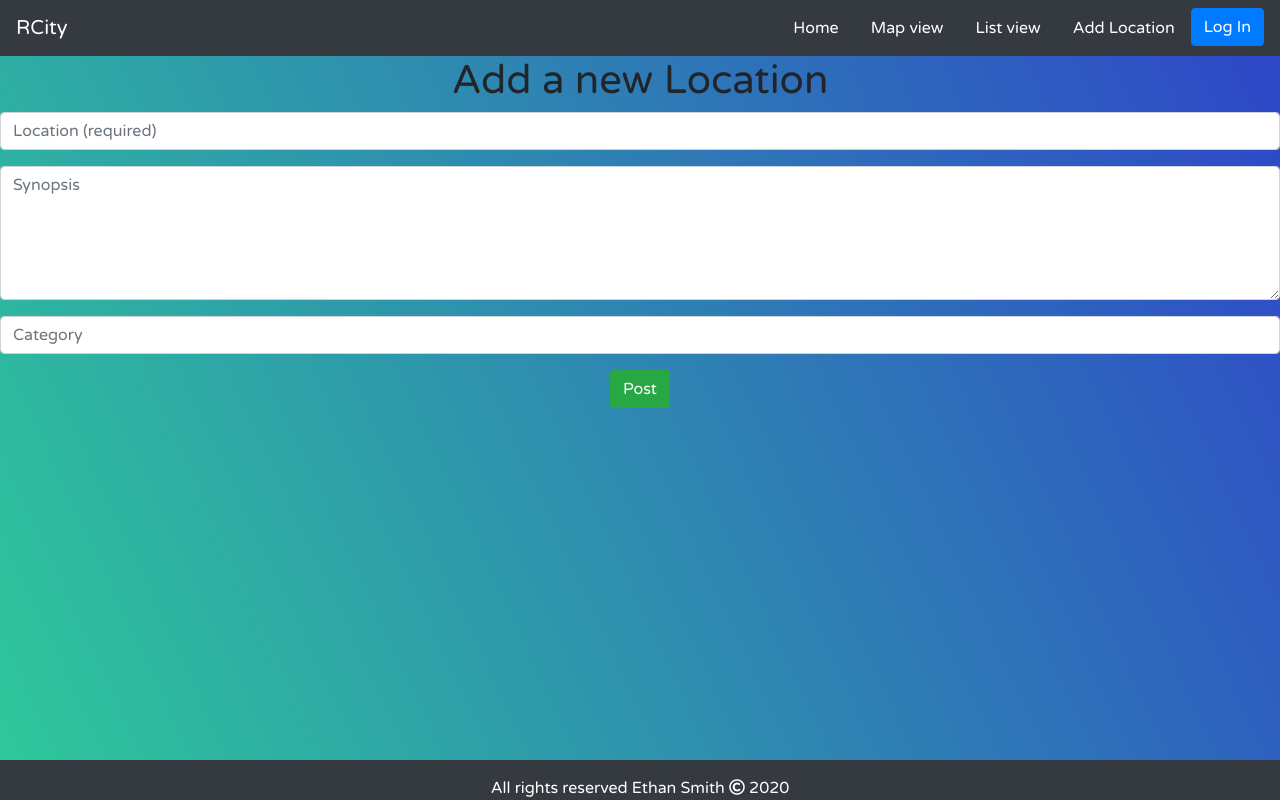
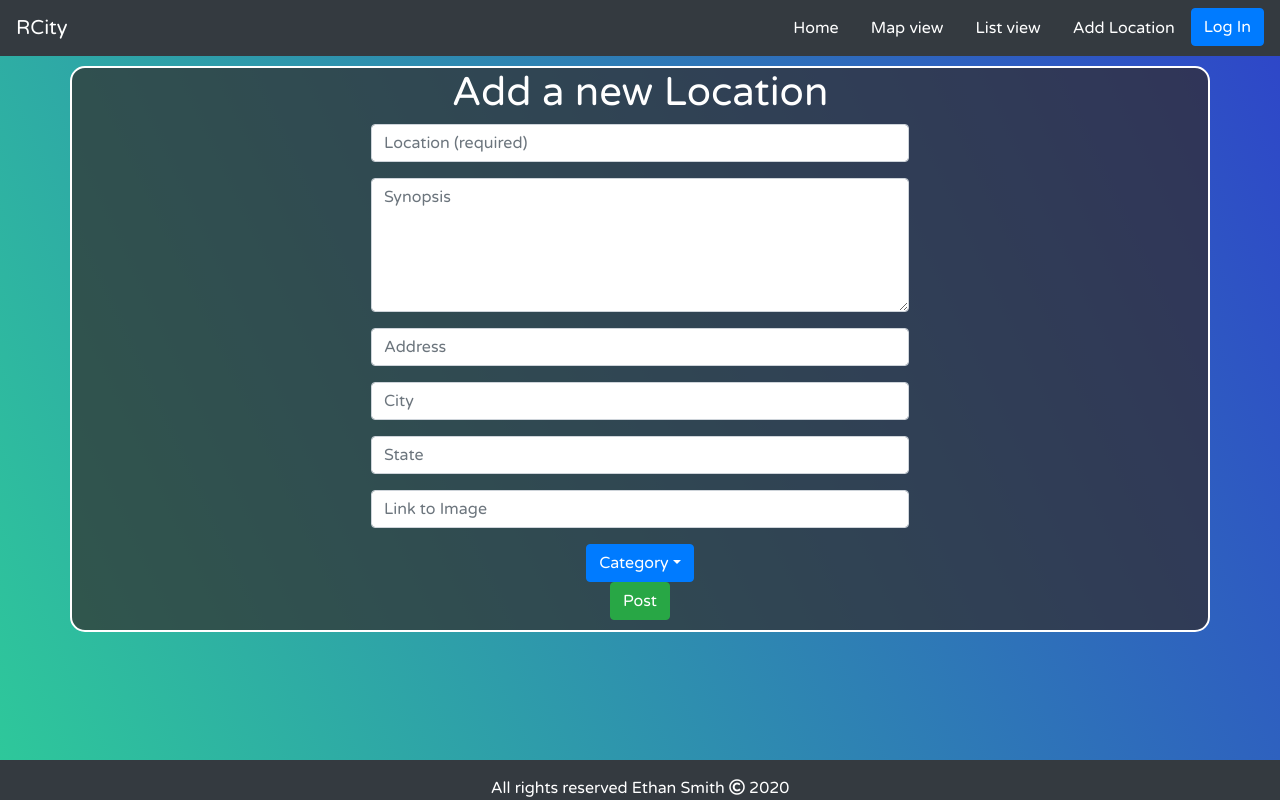
Before and after one commit to ejsmith13/city_app, a React (Create React App) app in the folder client/: page /add in a window 1280 px wide. Built offline with nearby package versions, Linux system fonts and the light colour scheme; no server answers; what google-maps-react would draw is missing.

Commit message:
added ability to get coordinates from address fields

```diff
--- a/client/src/App.css
+++ b/client/src/App.css
@@ -99,3 +99,12 @@
   width: fit-content;
   margin: auto;
 }
+
+.input-container{
+  width: 25%;
+  margin: 10px auto;
+  border-radius: 15px;
+  background-color: rgb(49, 44, 44, 0.7);
+  border: 2px white solid;
+
+}
--- a/client/src/pages/createNew.js
+++ b/client/src/pages/createNew.js
@@ -1,31 +1,86 @@
 import React, { useState } from "react";
 import { Input, TextArea, FormBtn } from "../components/Form";
 import API from "../utils/API";
+import { Dropdown } from "react-bootstrap";
 
 function NewLocation() {
   const [formObject, setFormObject] = useState({});
+  const [coordinates, setCoordinates] = useState({});
 
   function handleInputChange(event) {
     const { name, value } = event.target;
     setFormObject({ ...formObject, [name]: value });
   }
 
-  function handleFormSubmit(event) {
-    event.preventDefault();
+  function getLatLng() {
 
+  }
+
+  function post() {
+    console.log(coordinates);
     API.saveLocation({
       name: formObject.location,
       category: formObject.category,
       synopsis: formObject.synopsis,
+      image: formObject.image,
+      position: { lat: coordinates.lat, lng: coordinates.lng },
     })
-      // .then((res) => loadBooks())
-      .then(alert("success"))
+      .then(() =>
+        setFormObject({
+          location: "",
+          category: "",
+          synopsis: "",
+          image: "",
+          address: "",
+          city: "",
+          state: "",
+        })
+      )
+
       .catch((err) => console.log(err));
   }
 
+  function handleFormSubmit(e) {
+    e.preventDefault();
+    API.getCoordinates(
+      formObject.address,
+      formObject.city,
+      formObject.state
+    ).then((response) => {
+      console.log(response.data.results[0].geometry);
+      API.saveLocation({
+        name: formObject.location,
+        category: formObject.category,
+        synopsis: formObject.synopsis,
+        image: formObject.image,
+        position: {
+          lat: response.data.results[0].geometry.location.lat,
+          lng: response.data.results[0].geometry.location.lng,
+        },
+      })
+        .then(() =>
+          setFormObject({
+            location: "",
+            category: "",
+            synopsis: "",
+            image: "",
+            address: "",
+            city: "",
+            state: "",
+          })
+        )
+
+        .catch((err) => console.log(err));
+    });
+
+
+  }
+
   return (
-    <div>
-      <h1>Add a new Location</h1>
+    <div className="container input-container">
+      <div className="row">
+        <div className="col-md-6" style={{ margin: "auto" }}>
+          <h1 style={{ color: "white" }}>Add a new Location</h1>
           <form>
             <Input
               onChange={handleInputChange}
@@ -35,18 +90,48 @@ function NewLocation() {
 
             <TextArea
               onChange={handleInputChange}
-          name="Synopsis"
+              name="synopsis"
               placeholder="Synopsis"
             />
 
             <Input
               onChange={handleInputChange}
-          name="Category"
-          placeholder="Category"
+              name="address"
+              placeholder="Address"
             />
+            <Input
+              onChange={handleInputChange}
+              name="city"
+              placeholder="City"
+            />
+            <Input
+              onChange={handleInputChange}
+              name="state"
+              placeholder="State"
+            />
+
+            <Input
+              onChange={handleInputChange}
+              name="image"
+              placeholder="Link to Image"
+            />
+
+            <Dropdown>
+              <Dropdown.Toggle name="category" id="dropdown-basic">
+                Category
+              </Dropdown.Toggle>
+
+              <Dropdown.Menu>
+                <Dropdown.Item>trail</Dropdown.Item>
+                <Dropdown.Item>park</Dropdown.Item>
+                <Dropdown.Item>musuem</Dropdown.Item>
+              </Dropdown.Menu>
+            </Dropdown>
 
             <FormBtn onClick={handleFormSubmit}>Post</FormBtn>
           </form>
+        </div>
+      </div>
     </div>
   );
 }
--- a/client/src/utils/API.js
+++ b/client/src/utils/API.js
@@ -12,4 +12,7 @@ export default {
   getPlace: function(id) {
     return axios.get("/api/locations/" + id);
   },
+  getCoordinates: function (address, city, state){
+    return axios.get(`https://maps.googleapis.com/maps/api/geocode/json?address=${address},+${city},+${state}&key=${process.env.REACT_APP_MAP}`)
+  }
 };
```
Also changed, not shown: 1 other file (tests, documents, lock files or other folders). Lines whose indentation alone changed are shown as unchanged.
